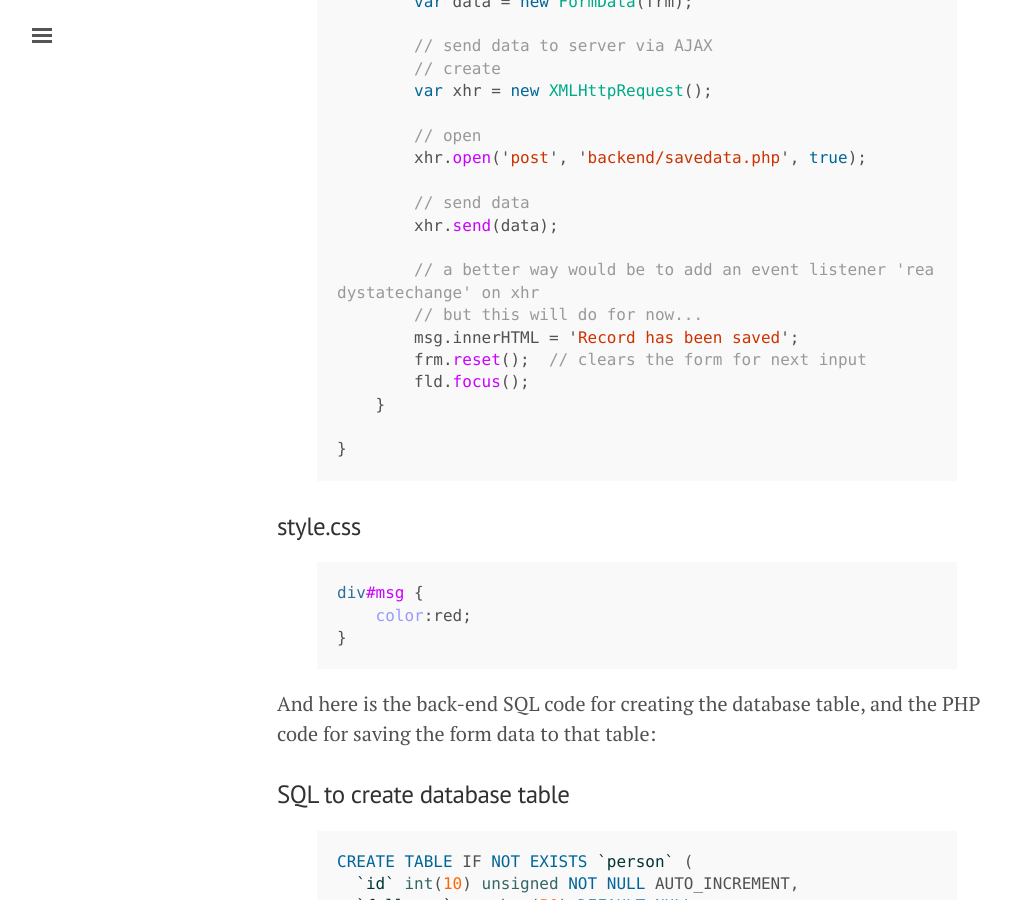
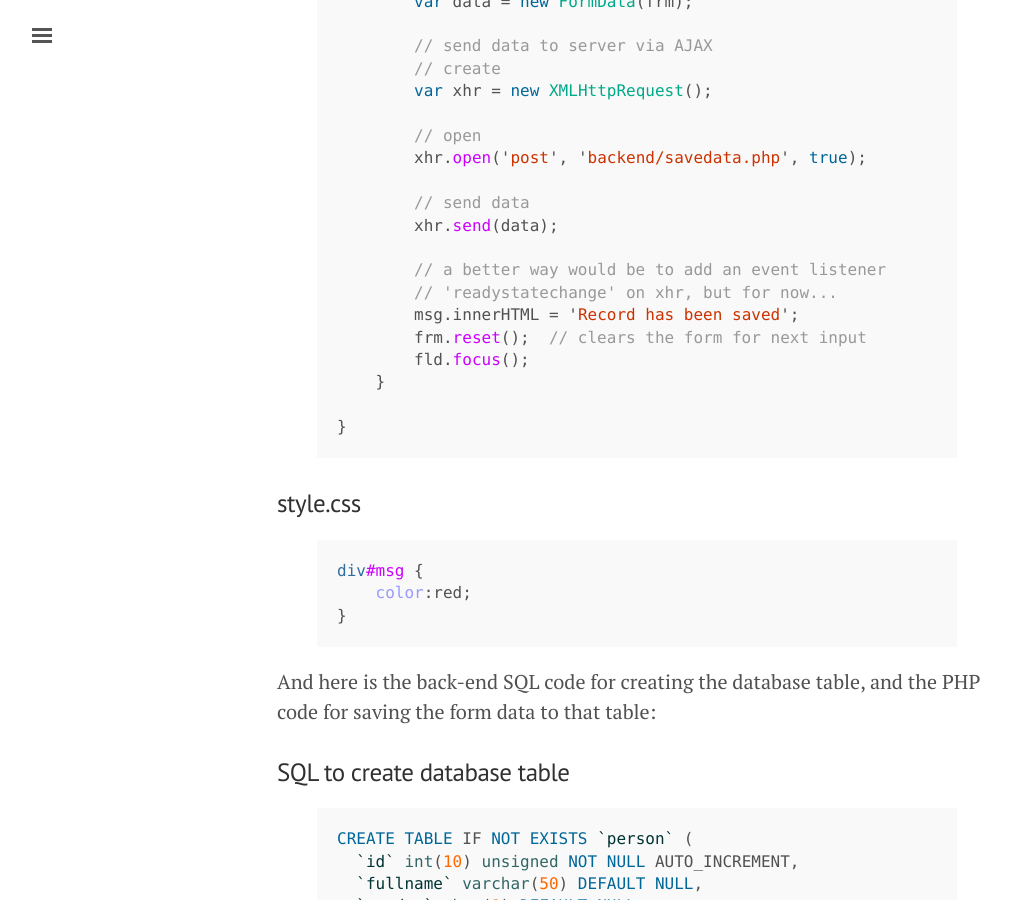
Before and after one commit to MississaugaCoding/mississaugacoding.github.io, a Jekyll site: the page built from _posts/2015-10-20-html-css-js-forms.md, in a window 1280 px wide and 900 px high, scrolled down 2156 px. Shown: the whole window, without its empty margins (3-1014 px from the left). Built offline with Jekyll 4.4.1, drawn with Linux system fonts in a browser that asks for light colours; comment, search, counter and statistics services are not loaded.

Commit message:
updated post for sessions 10,11

```diff
--- a/_posts/2015-10-20-html-css-js-forms.md
+++ b/_posts/2015-10-20-html-css-js-forms.md
@@ -84,8 +84,8 @@ function submitForm() {
         // send data
         xhr.send(data);
 
-        // a better way would be to add an event listener 'readystatechange' on xhr
-        // but this will do for now...
+        // a better way would be to add an event listener
+        // 'readystatechange' on xhr, but for now...
         msg.innerHTML = 'Record has been saved';
         frm.reset();  // clears the form for next input
         fld.focus();
```
